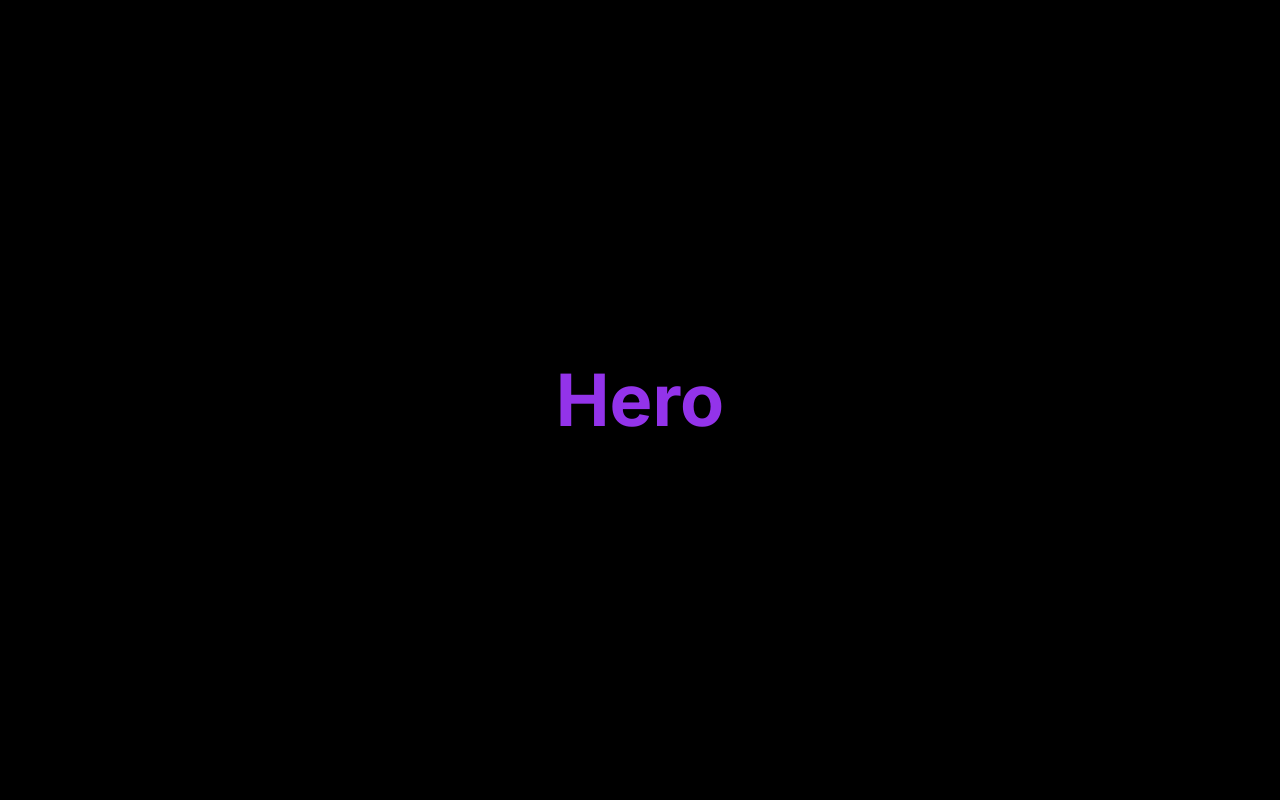
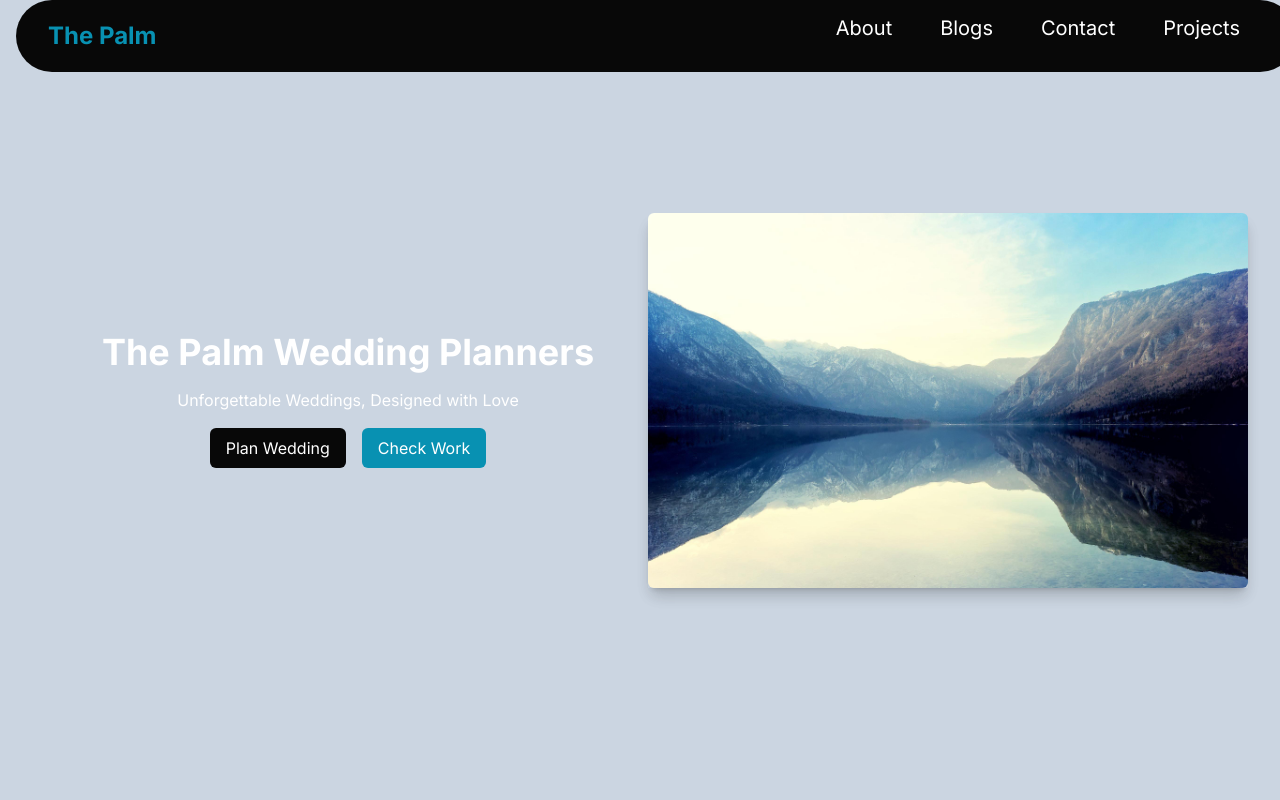
Before and after one commit to AbbasAliKazmi/nextjs-piaic-class-practice, a Next.js app: page / in a window 1280 px wide. Shown: the top 800 px of the page. Built offline with nearby package versions, Linux system fonts and the light colour scheme.

Commit message:
Add Header component and update dependencies

```diff
--- /dev/null
+++ b/src/app/header/page.tsx
@@ -0,0 +1,35 @@
+
+
+import Link from 'next/link';
+import Image from 'next/image';
+
+export default function Header() {
+    return (
+        <div className="bg-slate-300 text-white p-8 flex flex-col md:flex-row items-center w-full">
+            {/* Text Box Section */}
+            <div className="md:w-1/2 md:ml-4">
+                <h1 className="text-4xl font-bold mb-4">The Palm Wedding Planners</h1>
+                <p className="mb-4">Unforgettable Weddings, Designed with Love</p>
+                <div className="flex space-x-4 justify-center">
+                    <button className="bg-[#080808] text-white px-4 py-2 rounded-md">
+                        Plan Wedding
+                    </button>
+                    <button className="bg-cyan-600 text-white px-4 py-2 rounded-md">
+                        Check Work
+                    </button>
+                </div>
+            </div>
+
+            {/* Image Section */}
+            <div className="md:w-1/2 mb-4 md:mb-0 shadow-lg">
+                <Image
+                    className="w-full h-auto rounded-md shadow-lg"
+                    src="/bg-image.jpg"
+                    alt="Banner Image"
+                    width={100}
+                    height={100}
+                />
+            </div>
+        </div>
+    );
+};
--- a/src/app/navbar/page.tsx
+++ b/src/app/navbar/page.tsx
@@ -1,85 +1,79 @@
+"use client";
+
 import { useState } from 'react';
-import Logo from './logo.svg';
+import Link from 'next/link';
 import Image from 'next/image';
-import Link from 'next/link';
 
 export default function Navbar() {
-    const [ navbar, setNavbar] = useState(false);
+  const [navbar, setNavbar] = useState(false);
+
+  const toggleNavbar = () => {
+    setNavbar(!navbar);
+  };
+
   return (
-        // <nav className="navbar flex flex-wrap p-3 bg-slate-300 m-5 rounded-full justify-between">
-        //     <div className="navbar__logo align-middle">
-        //         <img src={logo} alt="logo" />
-        //     </div>
-        //     <div className="navbar__menu">
-        //         <ul className="flex gap-x-10  menu-item text-2xl font-bold">
-        //             <button className="bg-slate-400 p-3 rounded-full">Products</button>
-        //             <button className="bg-slate-400 p-3 rounded-full">Home</button>
-        //             <button className="bg-slate-400 p-3 rounded-full">Services</button>
-        //             <button className="bg-slate-400 p-3 rounded-full">Contact</button>
-        //         </ul>
-        //     </div>
-        //     <div className="navbar__search flex">
-        //         <input
-        //             type="text"
-        //             placeholder="Search Bar"
-        //             className="bg-slate-400 p-3 rounded-full"
-        //         />
-        //     </div>
-        // </nav>
         <div>
-            <nav className='w-full bg-black fixed top-0 left-0 right-0 z-10'>
-                <div className='justify-between px-4 mx-auto lg:max-w-7xl md:items-center md:flex md:px-8'>
+        <nav className="w-full bg-[#080808] fixed top-0 left-0 right-0 z-10 rounded-full mx-4">
+          <div className="justify-between px-4 mx-auto lg:max-w-7xl md:items-center md:flex md:px-8">
             <div>
-                        <div className='flex items-center justify-between py-3 md:py-5 md:block'>
-                            {/*logo*/}
-                            <Link href='/'>
-                                <h2 className='text-2xl text-cyan-600 font-bold'>Logo</h2>
+              <div className="flex items-center justify-between py-3 md:py-5 md:block">
+                {/* LOGO */}
+                <Link href="/">
+                  <h2 className="text-2xl text-cyan-600 font-bold ">The Palm</h2>
                 </Link>
-                            {/* hamburger menu */}
-                            <div className='md:hidden'>
-                                <button type='button' className='p-2 text-gray-700 rounded-md outline-none focus:border-gray-400'>
-                                    <button>
+                {/* HAMBURGER BUTTON FOR MOBILE */}
+                <div className="md:hidden">
+                  <button
+                    className="p-2 text-gray-700 rounded-md outline-none focus:border-gray-400 focus:border"
+                    onClick={() => setNavbar(!navbar)}
+                  >
                     {navbar ? (
-                                            <Image src="./close.svg" alt='logo' width={30} height={30} />
+                      <Image src="/close.svg" width={30} height={30} alt="logo" />
                     ) : (
                       <Image
-                                                src='/menu.svg'
-                                                alt='logo'
+                        src="/hamburger-menu.svg"
                         width={30}
                         height={30}
-                                                className='focus:border-none active:border-none'
+                        alt="logo"
+                        className="focus:border-none active:border-none"
                       />
                     )}
                   </button>
-                                    <>
-                                        {navbar ? (
-                                            <Image src="./close.svg" alt='logo' width={30} height={30} />
-                                        ) : (
-                                            <Image
-                                                src='/menu.svg'
-                                                alt='logo'
-                                                width={30}
-                                                height={30}
-                                                className='focus:border-none active:border-none'
-                                            />
-                                        )}
-                                    </>
-                                </button>
-                                {navbar ? (
-                                    <Image src="./close.svg" alt='logo' width={30} height={30} />
-                                ) : (
-                                    <Image
-                                        src='/menu.svg'
-                                        alt='logo'
-                                        width={30}
-                                        height={30}
-                                        className='focus:border-none active:border-none'
-                                    />
-                                )}
                 </div>
+              </div>
+            </div>
+            <div>
+              <div
+                className={`flex-1 justify-self-center pb-3 mt-8 md:block md:pb-0 md:mt-0 ${
+                  navbar ? 'p-12 md:p-0 block' : 'hidden'
+                }`}
+              >
+                <ul className="h-screen md:h-auto items-center justify-center md:flex ">
+                  <li className="pb-6 text-xl text-white py-2 md:px-6 text-center border-b-2 md:border-b-0  hover:bg-purple-900  border-purple-900  md:hover:text-purple-600 md:hover:bg-transparent">
+                    <Link href="#about" onClick={() => setNavbar(!navbar)}>
+                      About
+                    </Link>
+                  </li>
+                  <li className="pb-6 text-xl text-white py-2 px-6 text-center  border-b-2 md:border-b-0  hover:bg-purple-600  border-purple-900  md:hover:text-purple-600 md:hover:bg-transparent">
+                    <Link href="#blog" onClick={() => setNavbar(!navbar)}>
+                      Blogs
+                    </Link>
+                  </li>
+                  <li className="pb-6 text-xl text-white py-2 px-6 text-center  border-b-2 md:border-b-0  hover:bg-purple-600  border-purple-900  md:hover:text-purple-600 md:hover:bg-transparent">
+                    <Link href="#contact" onClick={() => setNavbar(!navbar)}>
+                      Contact
+                    </Link>
+                  </li>
+                  <li className="pb-6 text-xl text-white py-2 px-6 text-center  border-b-2 md:border-b-0  hover:bg-purple-600  border-purple-900  md:hover:text-purple-600 md:hover:bg-transparent">
+                    <Link href="#projects" onClick={() => setNavbar(!navbar)}>
+                      Projects
+                    </Link>
+                  </li>
+                </ul>
               </div>
             </div>
           </div>
         </nav>
       </div>
-    )
+    );
+  }
--- a/src/app/page.tsx
+++ b/src/app/page.tsx
@@ -1,13 +1,15 @@
 import Navbar from "./navbar/page";
+import Header from "./header/page";
 
 export default function Home() {
   return (
-    //  <Navbar/>
     <div>
+      <Navbar/>
       <section
         id="about"
         className="text-white h-screen bg-black text-center flex">
-        <h1 className="m-auto font-waterfall text-7xl text-purple-600 font-bold">Hero</h1>
+
+        <Header/>
       </section>
       <section
         id="blog"
```
Also changed, not shown: package.json (+5 -4 lines), public/bg-image.jpg (added), 1 other file (tests, documents, lock files or other folders). Lines whose indentation alone changed are shown as unchanged.
